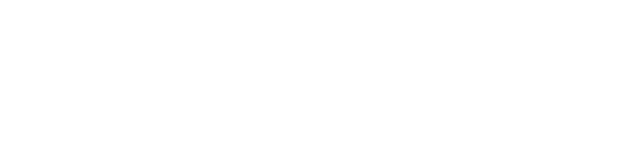
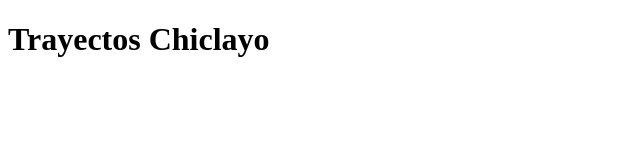
Before and after one commit to LeonardoGarcia28/Trayectos-Chiclayo, a plain HTML site: page index.html in a window 1280 px wide. Shown: the whole page, without its empty margins (0-640 px from the left). Drawn offline with Linux system fonts and the light colour scheme.

Commit message:
First Change

```diff
--- a/index.html
+++ b/index.html
@@ -3,12 +3,12 @@
     <head>
         <meta charset="UTF-8">
         <meta name="viewport" content="width=device-width, initial-scale=1.0">
-        <title>Trayectos Perú</title>
+        <title>Trayectos Chiclayo</title>
         <link rel="stylesheet" href="css/main.css">
         <script src="js/main.js"></script>
         <link rel="icon" type="image/png" href="">
     </head>
     <body>
-
+        <h1>Trayectos Chiclayo</h1>
     </body>
 </html>
```
